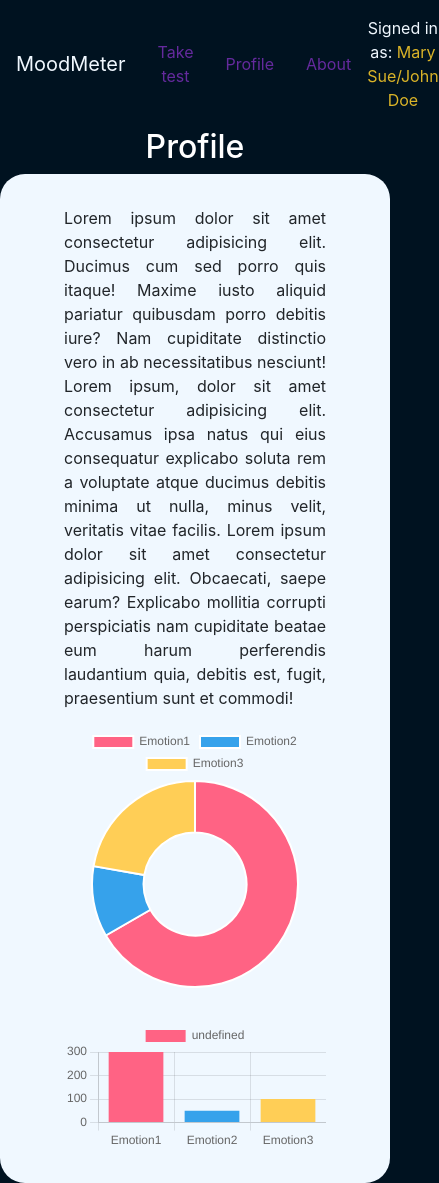
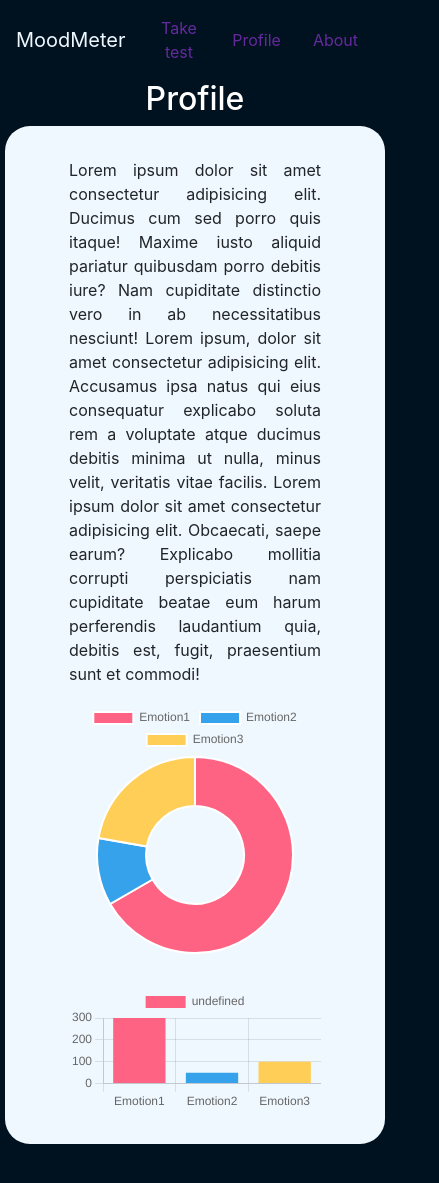
Before and after one commit to Viserya11/Moodmeter-capstone-project-, a React (Create React App) app: page /profile in a window 390 px wide. Shown: the whole page, 439 px wide, since content can reach past the window. After the commit the page ends 1144 px from the top, so only its background shows below. Built offline with nearby package versions, Linux system fonts and the light colour scheme.

Commit message:
Update stylesheet.css

```diff
--- a/src/stylesheet.css
+++ b/src/stylesheet.css
@@ -100,7 +100,7 @@ button.submitbtn {
     justify-content: center;
   }
 
-  @media screen and (max-width: 770px) {
+  @media screen and (max-width: 780px) {
 
     .results {
         max-width: 300px;
@@ -109,8 +109,17 @@ button.submitbtn {
 
   }
 
+  @media screen and (max-width: 760px) {
 
-@media screen and (max-width: 420px) {
+    .results {
+        max-width: 200px;
+        margin-bottom: 2em;
+    }
+
+  }
+
+
+@media screen and (max-width: 440px) {
     .jumbotron {
         max-width: 420px;
         height: 5vh;
@@ -133,7 +142,11 @@ button.submitbtn {
         flex-direction: column;
       }
 
-    .navbar {
-        max-width: 420px;
+    div.container {
+        max-width: 380px;
+    }
+
+    .navbar-light .navbar-text {
+        display: none;
     }
   }
```
